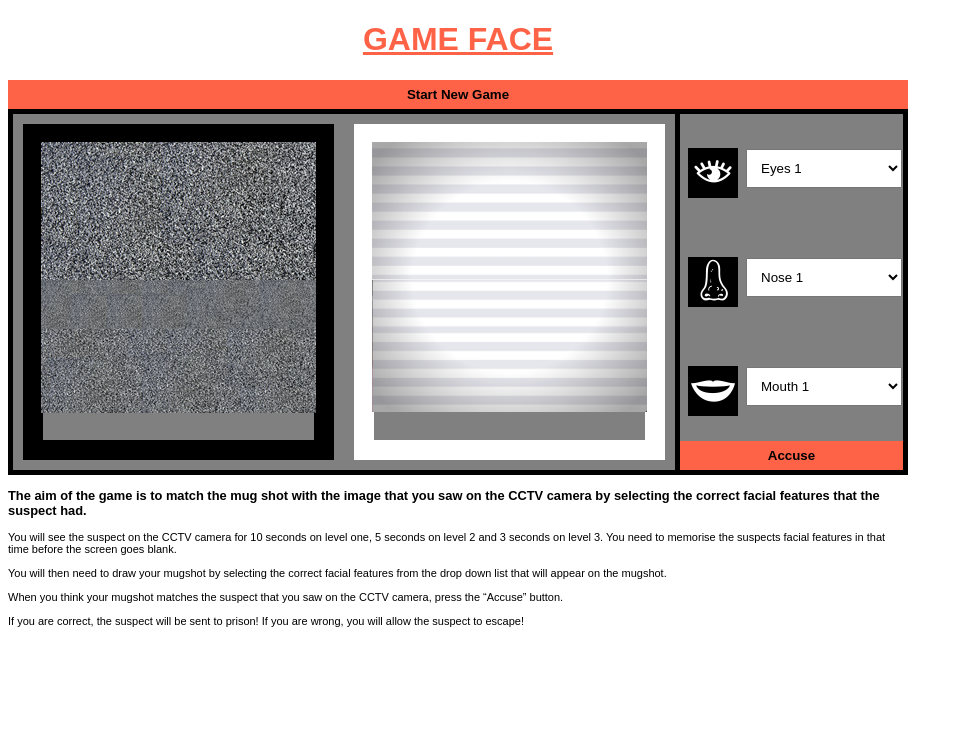
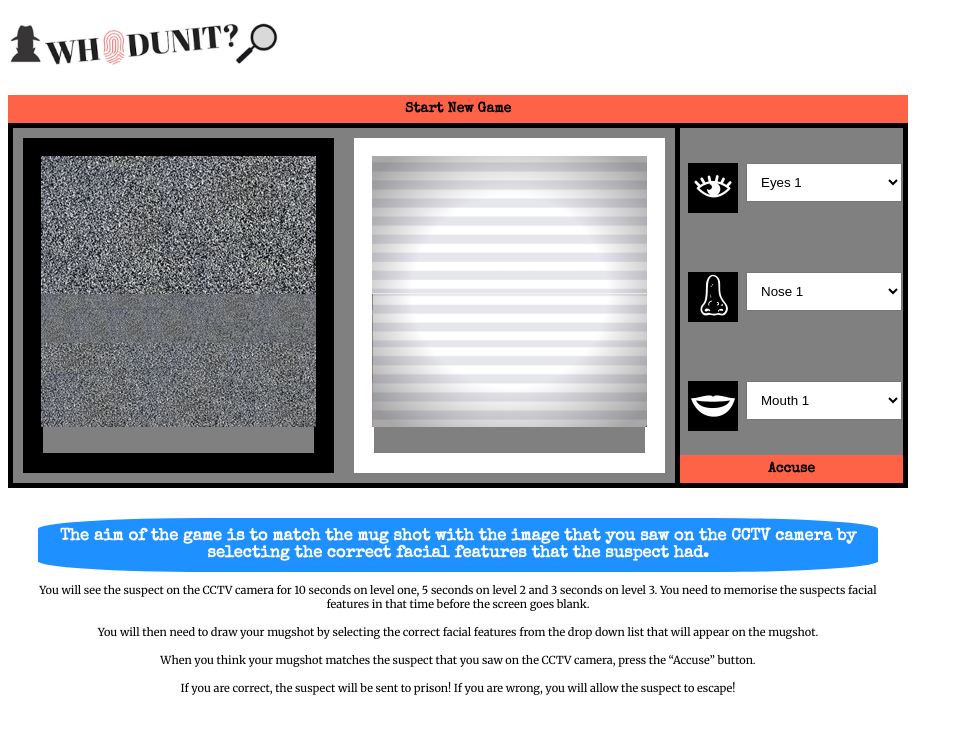
Before and after one commit to CharlotteMD/wdi-first-project, a PHP site: page / in a window 1280 px wide. Shown: the top 734 px of the page, without its empty margins (0-963 px from the left). Run offline with PHP 8.4, Linux system fonts and the light colour scheme; some libraries are stand-ins or nearby versions.

Commit message:
missed commits: game logic complete, MVP, refactoring begun, begin of win/lose sequence animation, learnt about github - duh

```diff
--- a/css/style.css
+++ b/css/style.css
@@ -1,15 +1,11 @@
 body {
   max-width: 900px;
-
+  justify-content: center;
 }
 
-h1 {
-  text-align: center;
-  font-family: sans-serif;
-  font-weight: bold;
-  text-decoration: underline;
-  text-transform: uppercase;
-  color: tomato;
+h1 img{
+  width: 100%;
+  justify-content: center;
 }
 
 section {
@@ -86,6 +82,8 @@ select {
 
 button {
   flex-wrap: wrap;
+  font-family: 'Special Elite', cursive;
+  font-size: 14px;
   width: 100%;
   background-color: tomato;
   border: 2px solid tomato;
@@ -96,8 +94,21 @@ button {
 }
 
 .instructions {
-  font-family: sans-serif;
+  font-family: 'Merriweather', serif;
   font-size: 11px;
+  text-align: center;
+  padding: 10px;
+  margin: 10px;
+}
+
+h2 {
+  font-family: 'Special Elite', cursive;
+  background: dodgerblue;
+  border-radius: 20%;
+  color: white;
+  padding: 10px;
+  margin: 10px;
+
 }
 
 br {
--- a/index.html
+++ b/index.html
@@ -6,9 +6,10 @@
   <script src="https://ajax.googleapis.com/ajax/libs/jquery/3.2.1/jquery.min.js"></script>
   <script type="text/javascript" src="./js/script.js" charset="utf-8"></script>
   <link rel="stylesheet" href="./css/style.css">
+  <link href="https://fonts.googleapis.com/css?family=Merriweather|Special+Elite" rel="stylesheet">
 </head>
 <body>
-  <h1>Game Face</h1>
+  <h1><img src="./images/other/h1title.png" alt="Whodunit Title"></h1>
   <button type="button" name="start" class="start">Start New Game</button>
 
   <section>
@@ -28,7 +29,7 @@
       <form>
         <!-- <label for="eyes">Eyes</label> -->
         <img src="./images/icons/eye.png" alt="Eye">
-        <select id="eyes" name="eyes" placeholder="eyes">
+        <select id="eyes-select" name="eyes" placeholder="eyes">
           <option value="eyes-1">Eyes 1</option>
           <option value="eyes-2">Eyes 2</option>
           <option value="eyes-3">Eyes 3</option>
@@ -42,7 +43,7 @@
       <form>
         <!-- <label for="nose">Nose</label> -->
         <img src="./images/icons/nose.png" alt="Nose">
-        <select id="nose" name="nose" placeholder="nose">
+        <select id="nose-select" name="nose" placeholder="nose">
         <option value="nose-1">Nose 1</option>
         <option value="nose-2">Nose 2</option>
         <option value="nose-3">Nose 3</option>
@@ -56,7 +57,7 @@
       <form>
         <!-- <label for="mouth">Mouth</label> -->
         <img src="./images/icons/mouth.png" alt="Mouth">
-        <select id="mouth" name="mouth" placeholder="mouth">
+        <select id="mouth-select" name="mouth" placeholder="mouth">
         <option value="mouth-1">Mouth 1</option>
         <option value="mouth-2">Mouth 2</option>
         <option value="mouth-3">Mouth 3</option>
@@ -73,7 +74,7 @@
   </section>
 
   <div class="instructions">
-    <h3>The aim of the game is to match the mug shot with the image that you saw on the CCTV camera by selecting the correct facial features that the suspect had.</h3>
+    <h2>The aim of the game is to match the mug shot with the image that you saw on the CCTV camera by selecting the correct facial features that the suspect had.</h2>
     <p>You will see the suspect on the CCTV camera for 10 seconds on level one, 5 seconds on level 2 and 3 seconds on level 3. You need to memorise the suspects facial features in that time before the screen goes blank.<br><br>
     You will then need to draw your mugshot by selecting the correct facial features from the drop down list that will appear on the mugshot. <br><br>
     When you think your mugshot matches the suspect that you saw on the CCTV camera, press the “Accuse” button.<br><br>
--- a/pseudocode.txt
+++ b/pseudocode.txt
@@ -20,7 +20,9 @@ Event Listener - face selectors needs to be disabled until the CCTV image has di
 
 Div 3 is divided into 3 selectors (more in later levels). When a selector is chosen, it changes the corresponding image on the mugshot div.
 Event Listener - when a selector is changed, the image is also changed on the mugshot div
+
 Submit button - winning & losing
+
 When the submit button is pressed, the facial features on div 1 & 2 are compared.
 Event Listener - wait for the submit button to be pressed then run the face comparison function
 Function 3 - Compare faces - eyes, nose, mouth - if they all match, run win sequence, if they dont match, run lose sequence
```
Also changed, not shown: js/script.js (+56 -21 lines), images/other/cell-bars.png (added), images/other/h1title.png (added).
